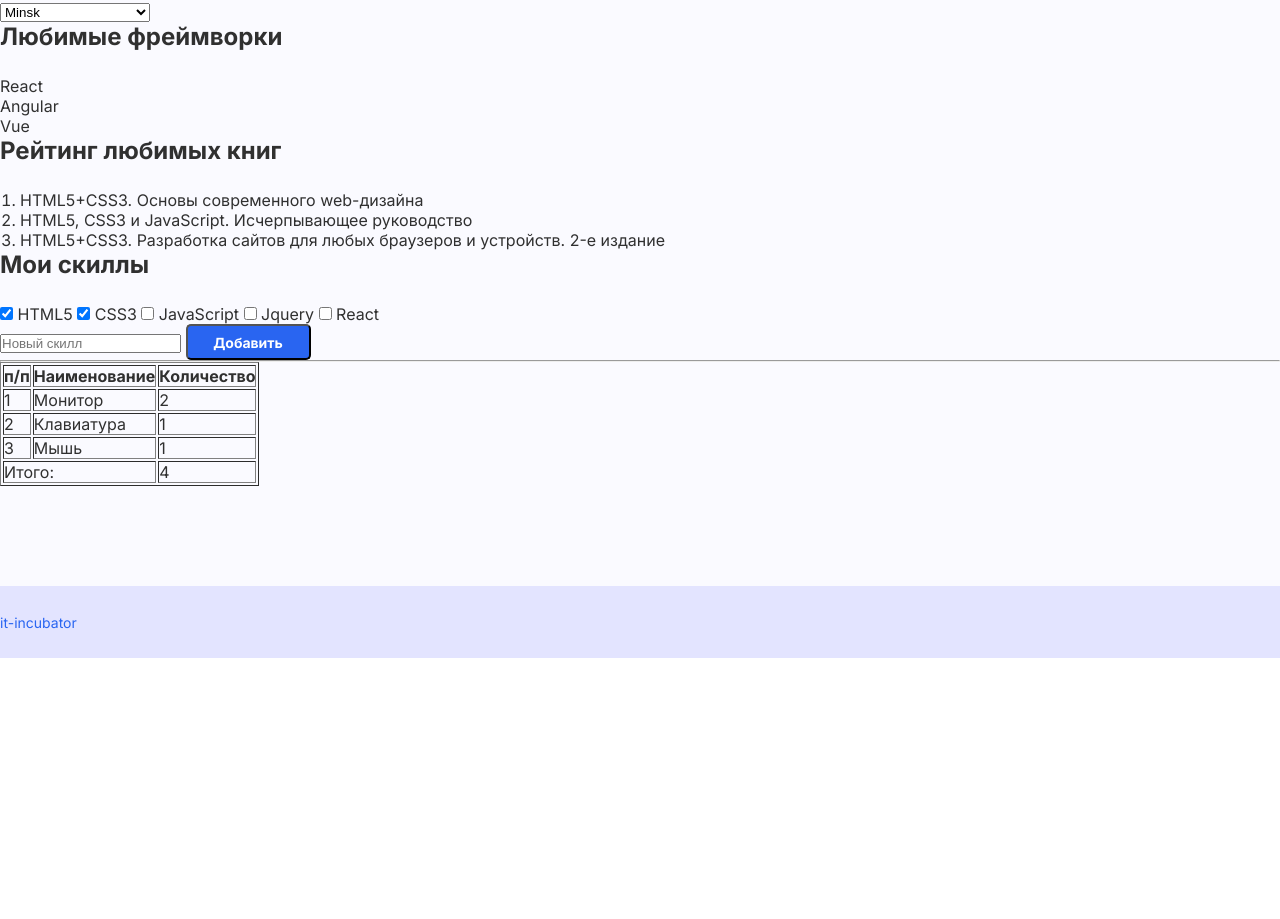
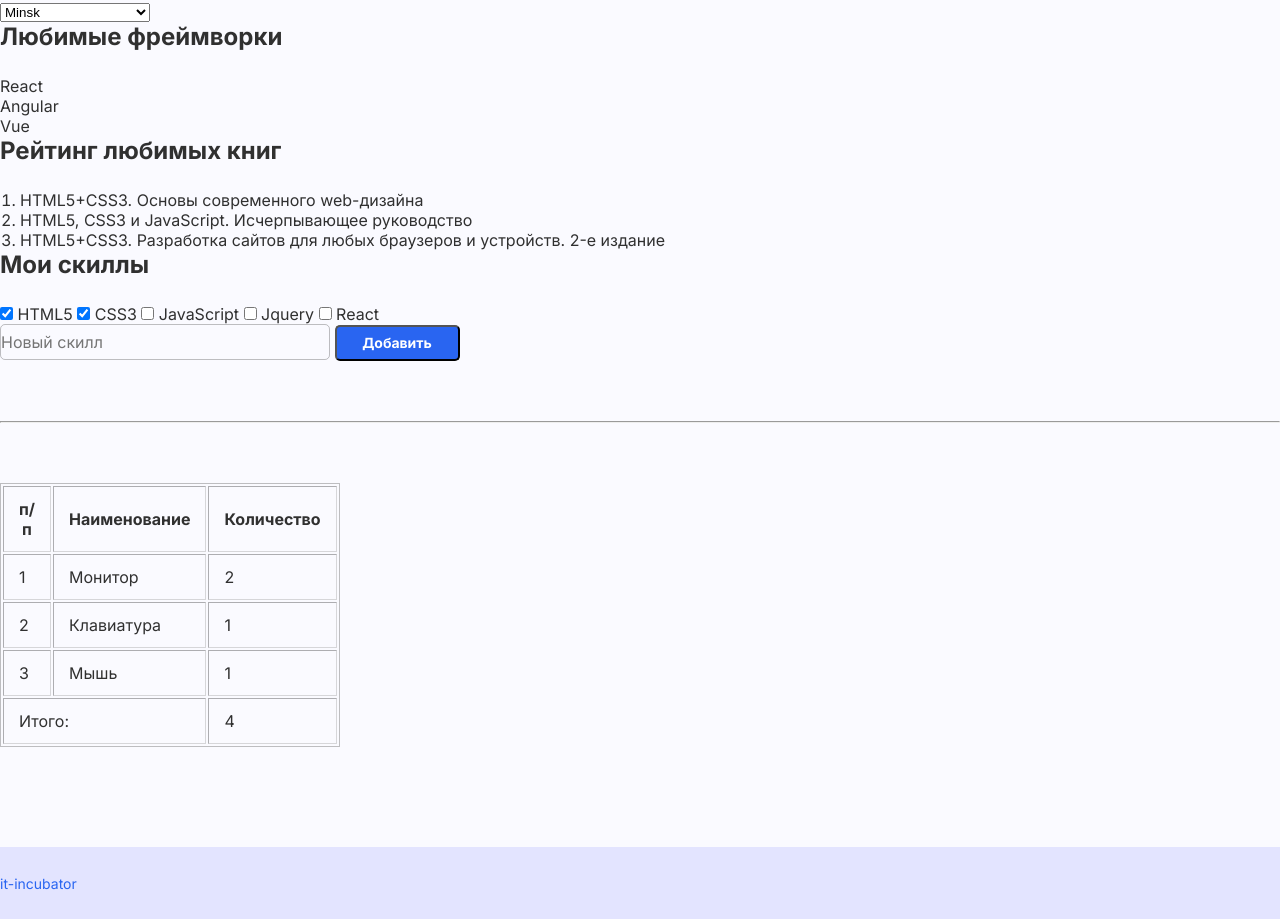
Before and after one commit to Astapchenia/2-hw-with-auto-test-html-css-main, a plain HTML site: page index.html in a window 1280 px wide. Shown: the part 1193-2112 px from the top of the page. Before the commit the page ends 1851 px from the top, so only its background shows below. Drawn offline with Linux system fonts and the light colour scheme.

Commit message:
complete task-table

```diff
--- a/style.css
+++ b/style.css
@@ -99,6 +99,15 @@ select {
 }
 
 .text-field {
+    border: 1px solid rgba(48, 48, 48, 0.3);
+    border-radius: 5px;
+    width: 330px;
+    height: 36px;
+    background-color: rgba(255, 255, 255, 0);
+    font-family: "Inter", sans-serif;
+    font-weight: 400;
+    font-size: 16px;
+    color: rgba(48, 48, 48, 0.2);
     /* Стили для односточного поля ввода текста */
 }
 
@@ -115,14 +124,19 @@ select {
 }
 
 .line {
+    margin: 60px 0;
     /* Стили для линии */
 }
 
 table {
+    width: 300px;
+    height: 196px;
+    border: 1px solid rgba(48, 48, 48, 0.3);
     /* Стили для таблицы */
 }
 
 th, td {
+    padding: 12px 15px;
     /* Стили для ячеек таблицы */
 }
 
```
